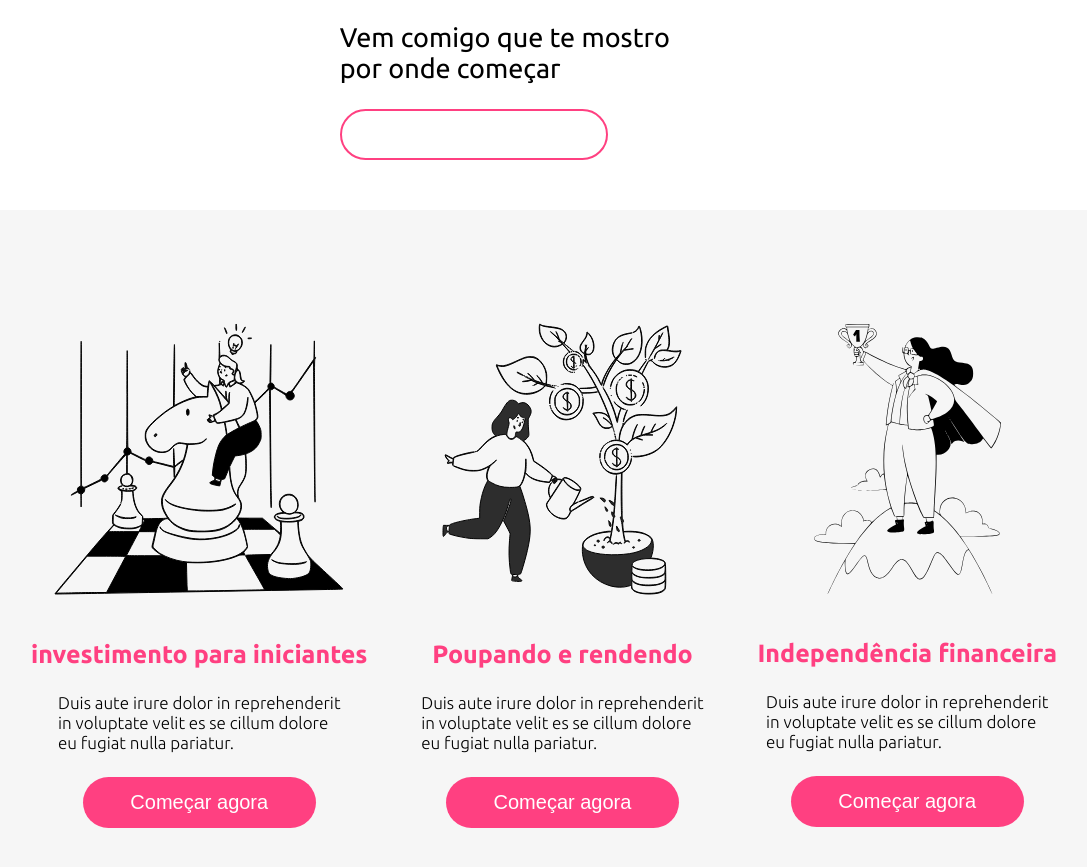
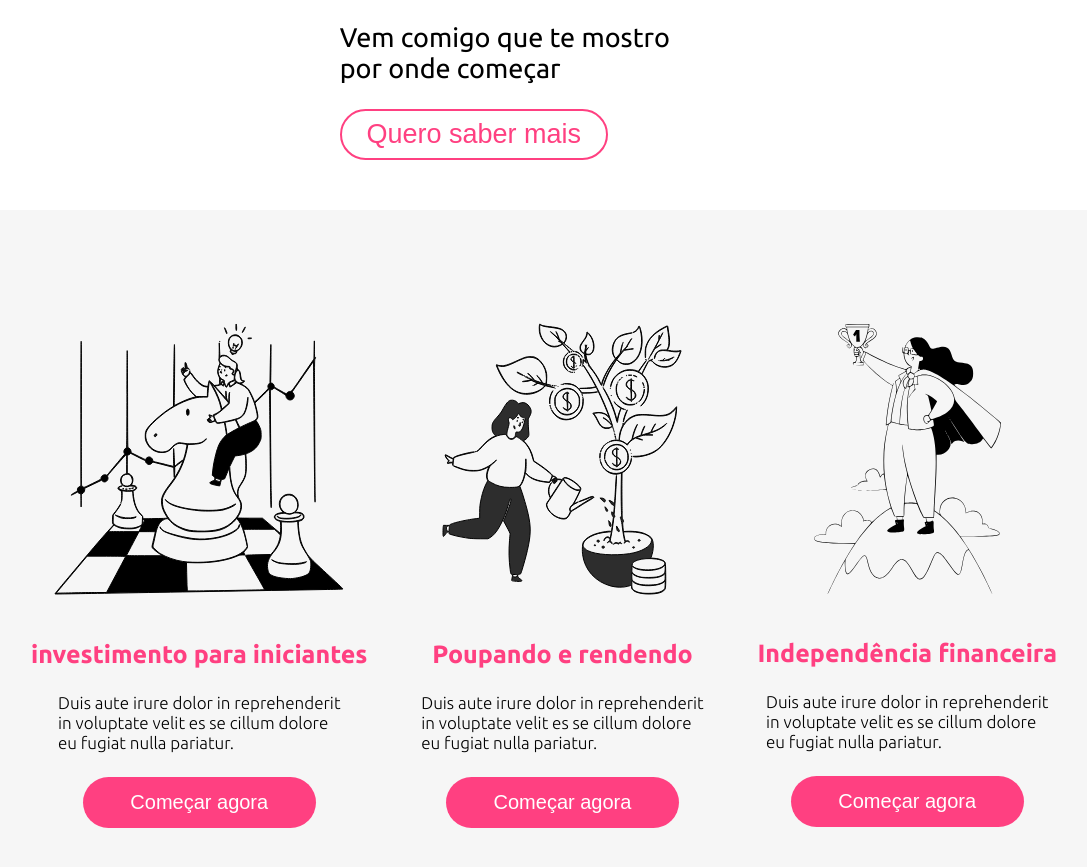
Before and after one commit to leticiaotero/letotero.github.io, a plain HTML site: page index.html in a window 1280 px wide. Shown: the part 926-1793 px from the top of the page, without its empty margins (96-1183 px from the left). Drawn offline with nearby package versions, Linux system fonts and the light colour scheme.

Commit message:
Link adicionado na home

```diff
--- a/styles/sections.css
+++ b/styles/sections.css
@@ -42,7 +42,7 @@
   line-height: 3.1rem;
 }
 
-.home first-section a {
+.home .first-section a {
   color: #ff4081;
 }
 
```
